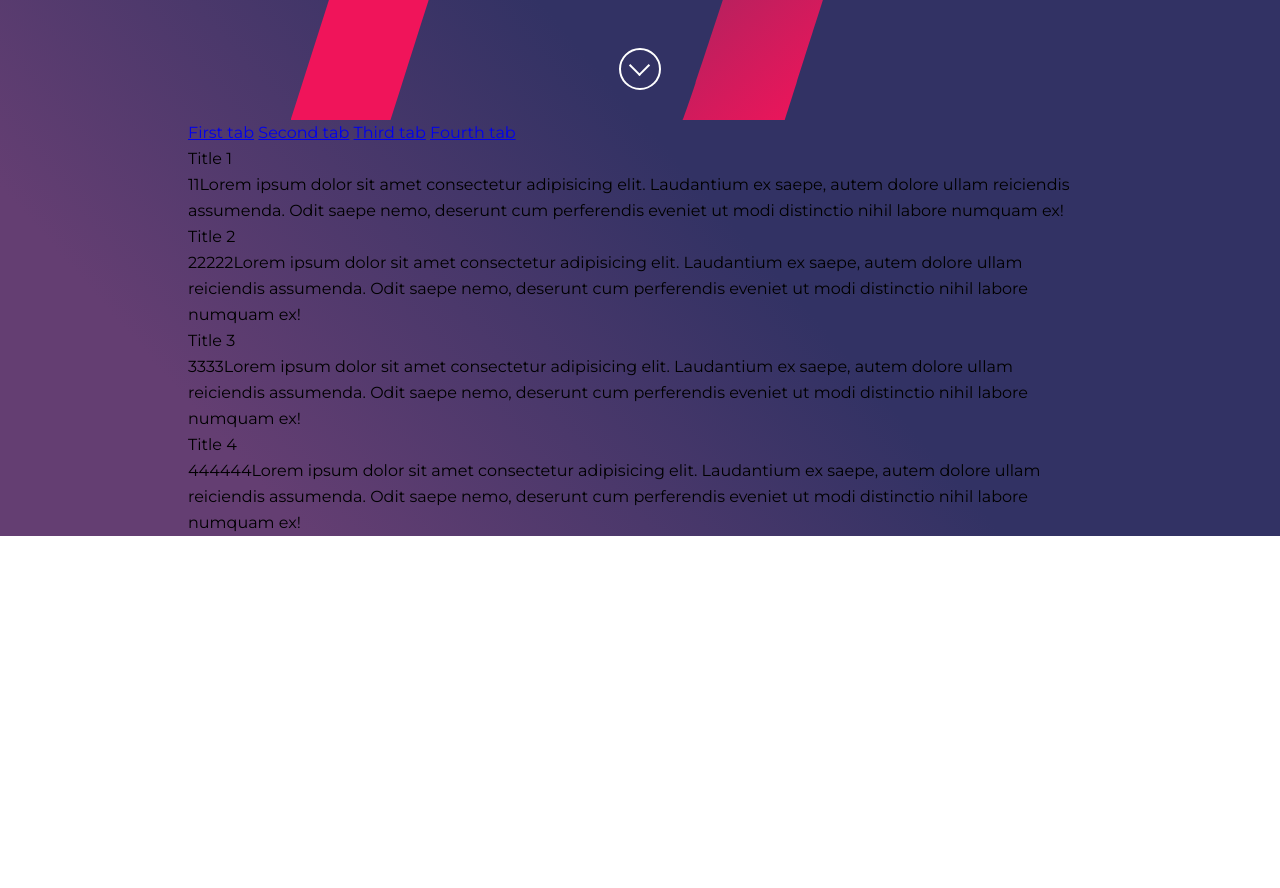
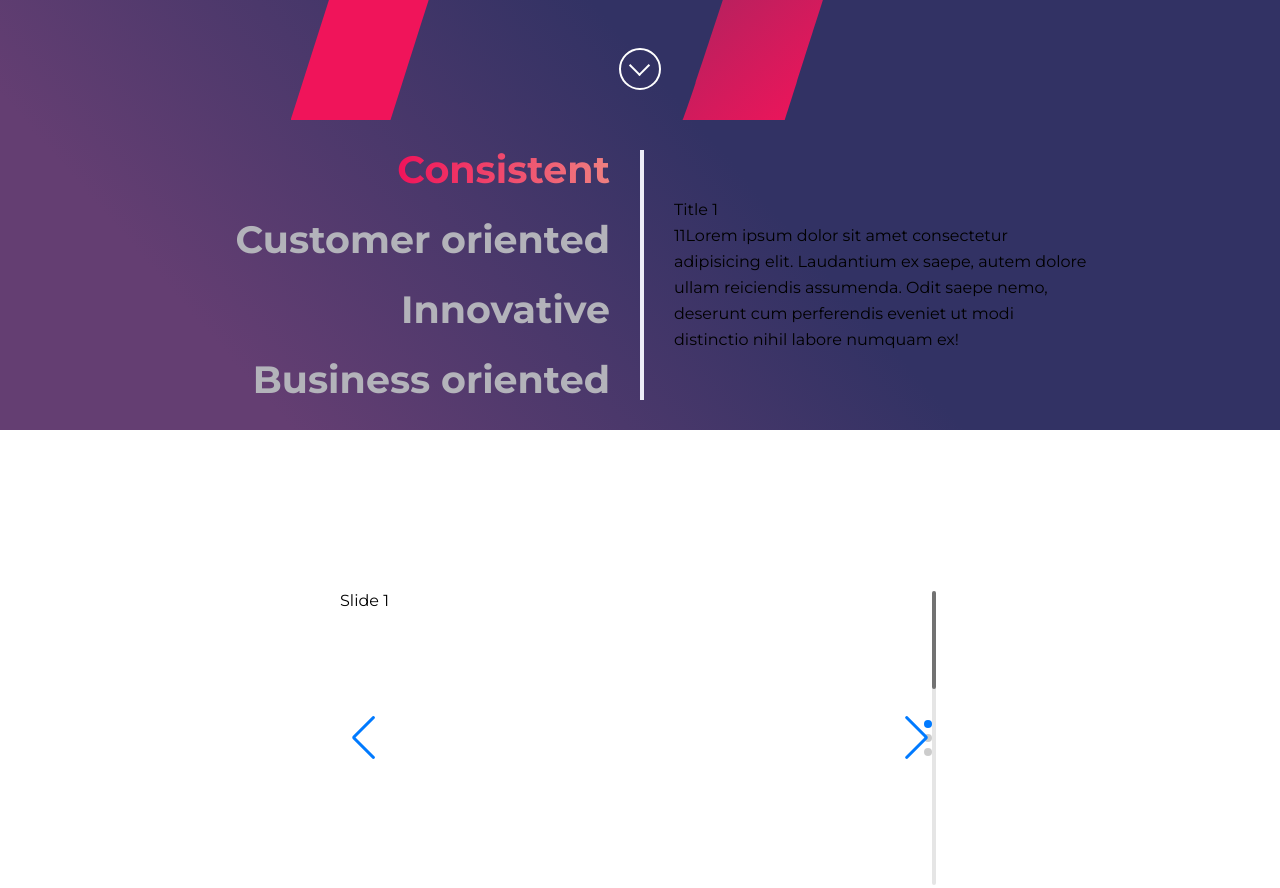
Before and after one commit to Davyd01/Hilegal, a website: page app/index.html in a window 1280 px wide. Shown: the part 680-1568 px from the top of the page. Before the commit the page ends 1374 px from the top, so only its background shows below. Drawn offline with nearby package versions, Linux system fonts and the light colour scheme; files that its build step writes are made by us from their sources.

Commit message:
add piece of page, add tabs

```diff
--- a/app/index.html
+++ b/app/index.html
@@ -4,6 +4,10 @@
 	<meta charset="UTF-8">
 	<meta name="viewport" content="width=device-width, initial-scale=1.0">
 	<title>Hilegal</title>
+	<link
+  rel="stylesheet"
+  href="https://cdn.jsdelivr.net/npm/swiper@9/swiper-bundle.min.css"
+/>
 	<link rel="stylesheet" href="css/style.min.css">
 </head>
 <body>
@@ -69,17 +73,17 @@
 			<div class="container">
 				<div class="expirience__tabs">
 					<div class="expirience__tab">
-						<a class="expirience__tab-link" href="#">First tab</a>
-						<a class="expirience__tab-link" href="#">Second tab</a>
-						<a class="expirience__tab-link" href="#">Third tab</a>
-						<a class="expirience__tab-link" href="#">Fourth tab</a>
+						<a class="expirience__tab-link active" href="#">Consistent</a>
+						<a class="expirience__tab-link" href="#">Customer oriented</a>
+						<a class="expirience__tab-link" href="#">Innovative</a>
+						<a class="expirience__tab-link" href="#">Business oriented</a>
 					</div>
 					<ul class="expirience__content">
-						<li class="expirience__content-item">
+						<li class="expirience__content-item active">
 							<h2>Title 1</h2>
 							<p>11Lorem ipsum dolor sit amet consectetur adipisicing elit. Laudantium ex saepe, autem dolore ullam reiciendis assumenda. Odit saepe nemo, deserunt cum perferendis eveniet ut modi distinctio nihil labore numquam ex!</p>
 						</li>
-						<li class="expirience__content-item">
+						<li class="expirience__content-item ">
 							<h2>Title 2</h2>
 							<p>22222Lorem ipsum dolor sit amet consectetur adipisicing elit. Laudantium ex saepe, autem dolore ullam reiciendis assumenda. Odit saepe nemo, deserunt cum perferendis eveniet ut modi distinctio nihil labore numquam ex!</p>
 						</li>
@@ -99,6 +103,18 @@
 	<svg #="" class="hidden">
 		<use href="#facebook"></use>
 	</svg>
+
+	<div class="swiper">
+		<div class="swiper-wrapper">
+			<div class="swiper-slide">Slide 1</div>
+			<div class="swiper-slide">Slide 2</div>
+			<div class="swiper-slide">Slide 3</div>
+		</div>
+		<div class="swiper-pagination"></div>
+		<div class="swiper-button-prev"></div>
+		<div class="swiper-button-next"></div>
+		<div class="swiper-scrollbar"></div>
+	<script src="https://cdn.jsdelivr.net/npm/swiper@9/swiper-bundle.min.js"></script>
 	<script src="js/main.min.js"></script>
 </body>
 </html>
--- a/app/js/main.js
+++ b/app/js/main.js
@@ -11,3 +11,47 @@
 		headerNavigation.classList.remove('active')
 	});
 })();
+
+(function() {
+	const tabItems = document.querySelectorAll('.expirience__tab-link');
+	const tabContent = document.querySelectorAll('.expirience__content-item');
+
+	tabItems.forEach((tab, index) => {
+		tab.addEventListener('click', (event) => {
+			event.preventDefault();
+
+			tabContent.forEach(content => {
+				content.classList.remove('active');
+			});
+
+			tabItems.forEach(tab => {
+				tab.classList.remove('active');
+			});
+
+			tabContent[index].classList.add('active');
+			tabItems[index].classList.add('active');
+		})
+	})
+})();
+
+const swiper = new Swiper('.swiper', {
+  // Optional parameters
+  direction: 'vertical',
+  loop: true,
+
+  // If we need pagination
+  pagination: {
+    el: '.swiper-pagination',
+  },
+
+  // Navigation arrows
+  navigation: {
+    nextEl: '.swiper-button-next',
+    prevEl: '.swiper-button-prev',
+  },
+
+  // And if we need scrollbar
+  scrollbar: {
+    el: '.swiper-scrollbar',
+  },
+});
--- /dev/null
+++ b/app/scss/_expirience.scss
@@ -0,0 +1,80 @@
+
+
+.expirience {
+  padding: 30px 0;
+
+  &__tabs {
+    @media (min-width: $breakpoint-lg) {
+      display: flex;
+
+    }
+  }
+
+  &__tab {
+    display: flex;
+    gap: 30px;
+    overflow: auto hidden;
+    margin-bottom: 30px;
+    margin-right: -30px;
+    padding-right: 30px;
+    &::-webkit-scrollbar {
+      display: none;
+    }
+    @media (min-width: $breakpoint-md) {
+      margin-right: calc(324px - 50vw);
+    }
+    @media (min-width: $breakpoint-lg) {
+      overflow: visible;
+      margin: 0;
+      flex: 1 1 50%;
+      flex-direction: column;
+      align-items: flex-end;
+    }
+    @media (min-width: $breakpoint-xl) {
+      flex: 1 1 40%;
+    }
+    @media (min-width: $breakpoint-xxl) {
+      flex: 0 0 30%;
+    }
+  }
+
+  &__tab-link {
+    color: $grey-color-text;
+    text-decoration: none;
+    font-size: 38px;
+    line-height: 40px;
+    white-space: nowrap;
+    font-weight: 700;
+
+
+    &.active {
+      @include gradient-text;
+
+
+    }
+  }
+
+  &__content {
+    border-top: 4px solid $grey-alt-color;
+    padding-top: 30px;
+
+    @media (min-width: $breakpoint-lg) {
+      display: flex;
+      border-top: 0;
+      border-left: 4px solid $grey-alt-color;
+      flex: 1 1 50%;
+      padding-left: 30px;
+      padding-top: 0;
+      display: flex;
+      flex-flow: column;
+      justify-content: center;
+    }
+  }
+
+  &__content-item {
+    display: none;
+    &.active {
+      display: block;
+    }
+  }
+}
--- /dev/null
+++ b/app/scss/_team.scss
@@ -0,0 +1,4 @@
+.swiper {
+  width: 600px;
+  height: 300px;
+}
--- a/app/scss/style.scss
+++ b/app/scss/style.scss
@@ -3,3 +3,5 @@
 @import '_vars';
 @import '_global';
 @import '_header';
+@import '_expirience';
+@import 'team';
```
Also changed, not shown: app/css/style.min.css, app/js/main.min.js.
